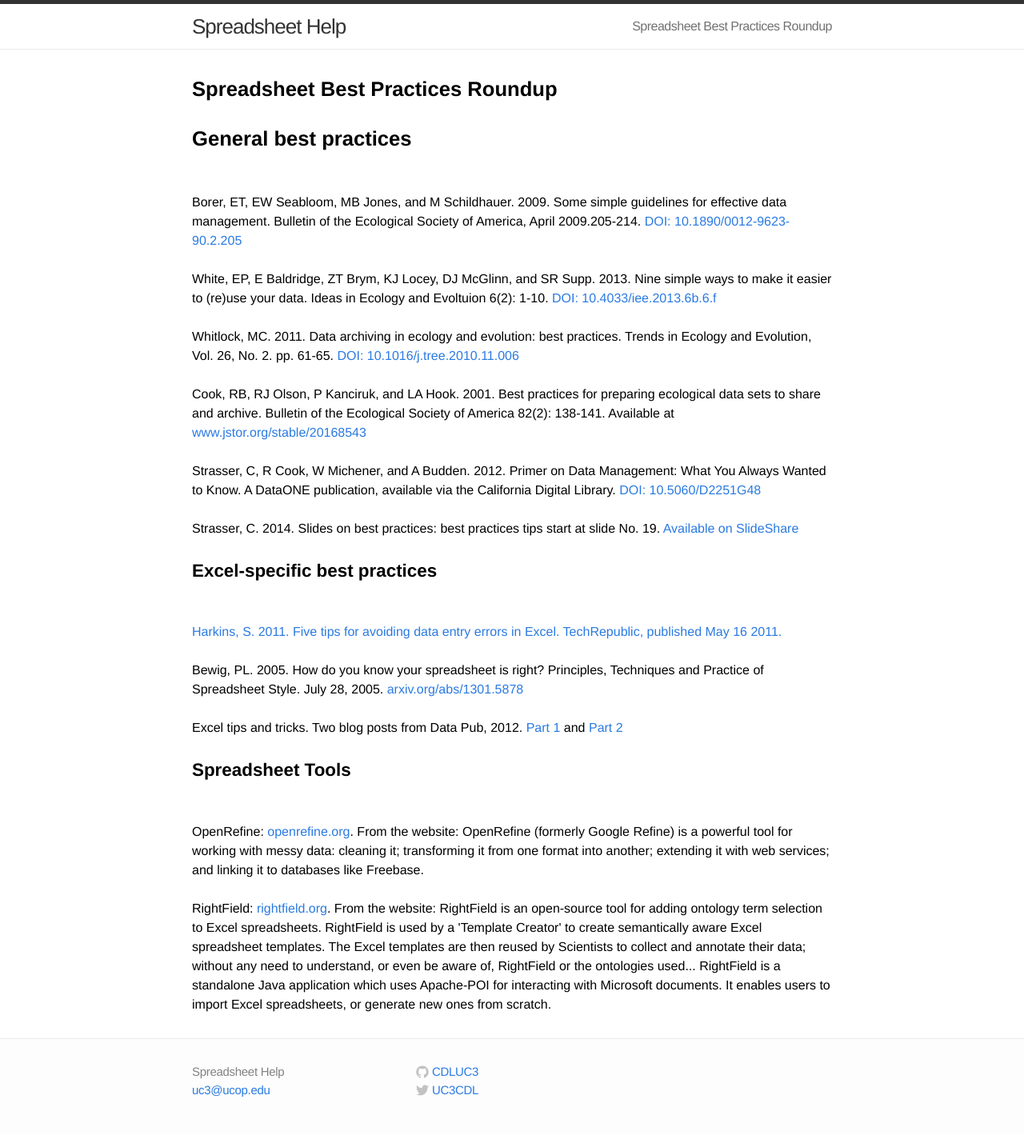
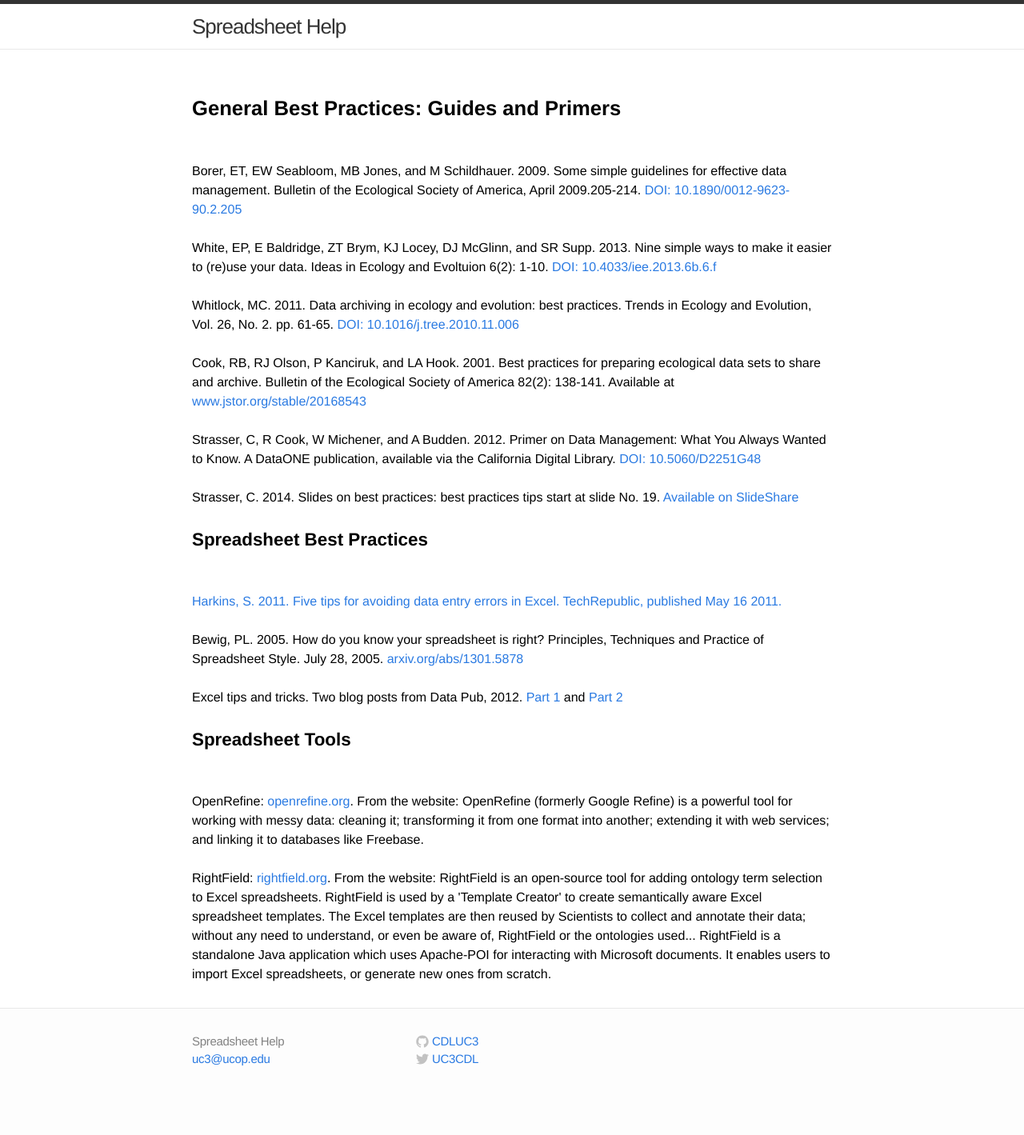
Before and after one commit to CDLUC3/spreadsheet-help, a Jekyll site: the page built from index.html, in a window 1280 px wide. Shown: the whole page at 80% size. Built offline with Jekyll 4.4.1, drawn with Linux system fonts in a browser that asks for light colours; Markdown is read by kramdown in place of the engine named in the settings; after the commit the page ends 1381 px from its top, so only the background shows below that.

Commit message:
fixed extra title

```diff
--- a/index.html
+++ b/index.html
@@ -1,11 +1,11 @@
 ---
 layout: default
-title: Spreadsheet Best Practices Roundup
+<!-- title: Spreadsheet Best Practices Roundup -->
 ---
 
 <br>
 
-<h1> General best practices</h2>
+<h1> General Best Practices: Guides and Primers</h2>
 <br><br>
 
 Borer, ET, EW Seabloom, MB Jones, and M Schildhauer. 2009. Some simple guidelines for effective data management. Bulletin of the Ecological Society of America, April 2009.205-214. <a href="dx.doi.org/10.1890/0012-9623-90.2.205">DOI: 10.1890/0012-9623-90.2.205</a>
@@ -26,7 +26,7 @@
 Strasser, C. 2014. Slides on best practices: best practices tips start at slide No. 19. <a href="http://www.slideshare.net/carlystrasser/coping-with-data-for-whoi-jp-students">Available on SlideShare</a>
 <br><br>
 
-<h2>Excel-specific best practices</h2>
+<h2>Spreadsheet Best Practices</h2>
 <br><br>
 
 <a href="http://www.techrepublic.com/blog/five-apps/five-tips-for-avoiding-data-entry-errors-in-excel/">Harkins, S. 2011. Five tips for avoiding data entry errors in Excel. TechRepublic, published May 16 2011.</a>
```
